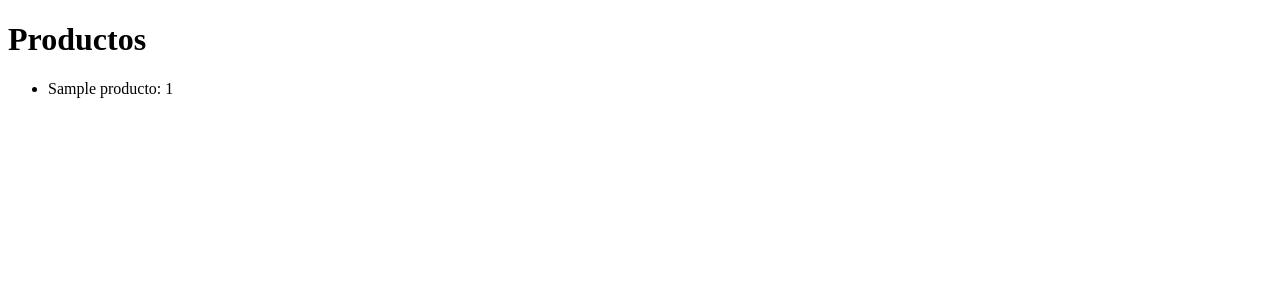
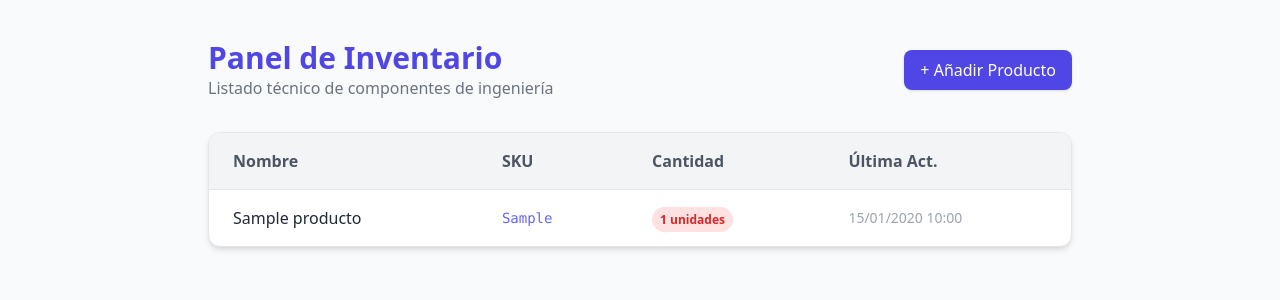
Before and after one commit to markusrc11/Testing-Django-React, a Django app: page / in a window 1280 px wide. Shown: the top 300 px of the page. Run offline with Django 5.2, Linux system fonts and the light colour scheme; tables that the repository leaves empty hold one stand-in row (values such as "Sample post"); some libraries are stand-ins or nearby versions.

Commit message:
Add form view and HTTP requests

```diff
--- a/fase1/inventario/templates/inventario/list.html
+++ b/fase1/inventario/templates/inventario/list.html
@@ -1,18 +1,59 @@
 <!DOCTYPE html>
-<html lang="en">
+<html lang="es">
 <head>
-  <meta charset="UTF-8">
-  <meta name="viewport" content="width=device-width, initial-scale=1.0">
-  <title>Productos</title>
+    <meta charset="UTF-8">
+    <meta name="viewport" content="width=device-width, initial-scale=1.0">
+    <title>Gestión de Inventario</title>
+    <script src="https://cdn.tailwindcss.com"></script>
 </head>
-<body>
-  <h1>Productos</h1>
-  <ul>
-    {% for producto in items %}
-      <li>
-        {{ producto.nombre }}: {{ producto.cantidad }}
-      </li>
-    {% endfor %}
-  </ul>
+<body class="bg-gray-50 text-gray-900 font-sans antialiased">
+
+    <div class="max-w-4xl mx-auto py-10 px-4">
+        <header class="mb-8 flex justify-between items-center">
+            <div>
+                <h1 class="text-3xl font-bold text-indigo-600">Panel de Inventario</h1>
+                <p class="text-gray-500">Listado técnico de componentes de ingeniería</p>
+            </div>
+            <button class="bg-indigo-600 hover:bg-indigo-700 text-white px-4 py-2 rounded-lg shadow transition">
+                <a href="{% url 'crear_producto' %}">+ Añadir Producto</a>
+            </button>
+        </header>
+
+        <main class="bg-white shadow-md rounded-xl overflow-hidden border border-gray-200">
+            <table class="w-full text-left border-collapse">
+                <thead class="bg-gray-100 border-b border-gray-200">
+                    <tr>
+                        <th class="px-6 py-4 font-semibold text-gray-600">Nombre</th>
+                        <th class="px-6 py-4 font-semibold text-gray-600">SKU</th>
+                        <th class="px-6 py-4 font-semibold text-gray-600">Cantidad</th>
+                        <th class="px-6 py-4 font-semibold text-gray-600">Última Act.</th>
+                    </tr>
+                </thead>
+                <tbody class="divide-y divide-gray-100">
+                    {% for producto in items %}
+                    <tr class="hover:bg-gray-50 transition">
+                        <td class="px-6 py-4 font-medium text-gray-800">{{ producto.nombre }}</td>
+                        <td class="px-6 py-4 text-sm font-mono text-indigo-500">{{ producto.SKU }}</td>
+                        <td class="px-6 py-4">
+                            <span class="px-2 py-1 rounded-full text-xs font-bold {% if producto.cantidad < 5 %}bg-red-100 text-red-600{% else %}bg-green-100 text-green-600{% endif %}">
+                                {{ producto.cantidad }} unidades
+                            </span>
+                        </td>
+                        <td class="px-6 py-4 text-sm text-gray-400">
+                            {{ producto.ultima_actualizacion|date:"d/m/Y H:i" }}
+                        </td>
+                    </tr>
+                    {% empty %}
+                    <tr>
+                        <td colspan="4" class="px-6 py-10 text-center text-gray-500 italic">
+                            No hay productos registrados en el sistema.
+                        </td>
+                    </tr>
+                    {% endfor %}
+                </tbody>
+            </table>
+        </main>
+    </div>
+
 </body>
 </html>
--- a/fase1/inventario/urls.py
+++ b/fase1/inventario/urls.py
@@ -2,5 +2,6 @@ from django.urls import path
 from . import views
 
 urlpatterns = [
-    path('', views.productos, name='Producto'),
+    path('', views.productos, name='lista_productos'),
+    path('nuevo/', views.crear_producto, name='crear_producto')
 ]
--- a/fase1/inventario/views.py
+++ b/fase1/inventario/views.py
@@ -1,7 +1,18 @@
-from django.shortcuts import render
+from django.shortcuts import render, redirect
 from .models import Producto
+from .forms import ProductoForm
 
 # Create your views here.
 def  productos(request):
   items = Producto.objects.all()
   return render(request, 'inventario/list.html', {'items': items})
+
+def crear_producto(request):
+  if request.method == 'POST':
+    form = ProductoForm(request.POST)
+    if form.is_valid():
+      form.save()
+      return redirect('lista_productos')
+  else:
+    form = ProductoForm()
+  return render(request, 'inventario/producto_form.html', {'form': form})
```
Also changed, not shown: fase1/inventario/forms.py (added, +13 -0 lines), fase1/inventario/templates/inventario/producto_form.html (added, +37 -0 lines), fase1/inventario/migrations/0002_alter_producto_sku.py (added).
